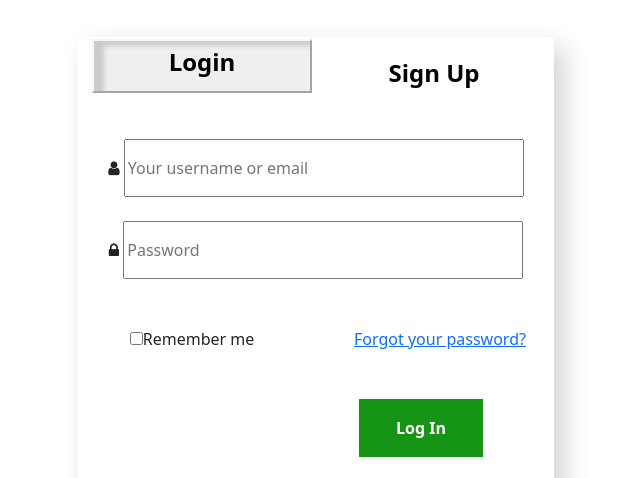
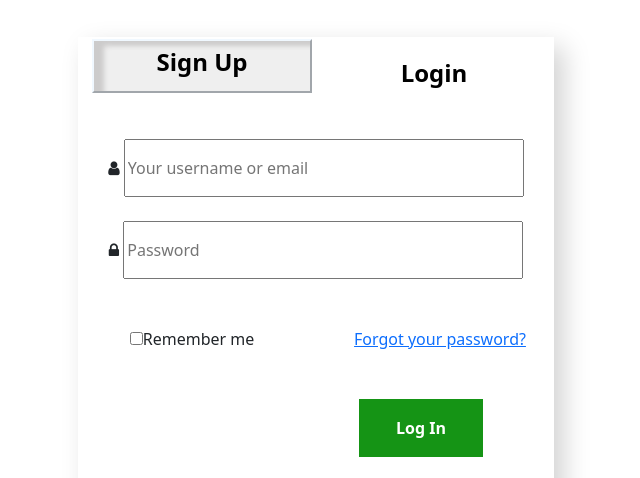
Before and after one commit to 20b01a04b2/TINY-CODERS, a plain HTML site: page loginhr.html in a window 1280 px wide. Shown: the part 161-639 px from the top of the page, without its empty margins (324-964 px from the left). Drawn offline with Linux system fonts and the light colour scheme.

Commit message:
second commit

```diff
--- a/loginhr.html
+++ b/loginhr.html
@@ -15,8 +15,8 @@
                 <div style="border: 2px solid white;padding-bottom: 40px;margin-bottom: 10px; box-shadow: 10px 10px 25px lightgray;">
                     <div class="container">
                         <div class="row">
-                            <div class="col-6"><a href="signuppage.html" style="color: black;"><button style="box-shadow: 10px 5px 5px inset rgb(204, 203, 203);border-color: aliceblue; color: black;padding-top: 7px;padding-bottom: 7px;margin-right: 250px; width: 220px;"><h4><b>Login</b></h4></button></a></div>
-                            <div class="col" style="color: black;padding-top: 20px;padding-bottom: 20px;"><h4><b>Sign Up</b></h4></div>
+                            <div class="col-6"><a href="signuppage.html" style="color: black;"><button style="box-shadow: 10px 5px 5px inset rgb(204, 203, 203);border-color: aliceblue; color: black;padding-top: 7px;padding-bottom: 7px;margin-right: 250px; width: 220px;"><h4><b>Sign Up</b></h4></button></a></div>
+                            <div class="col" style="color: black;padding-top: 20px;padding-bottom: 20px;"><h4><b>Login</b></h4></div>
                         </div>
                     </div>
                     <br>
```
Also changed, not shown: index.html (+2 -2 lines).
